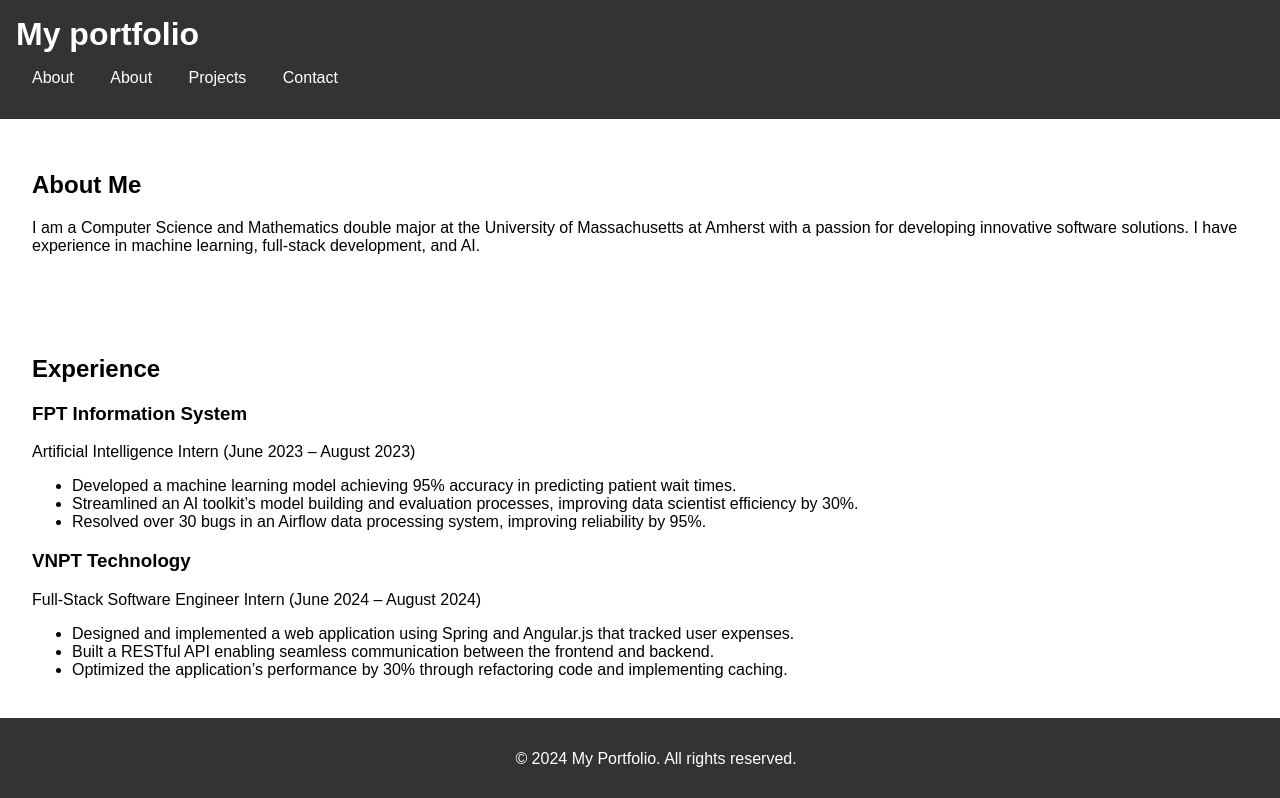
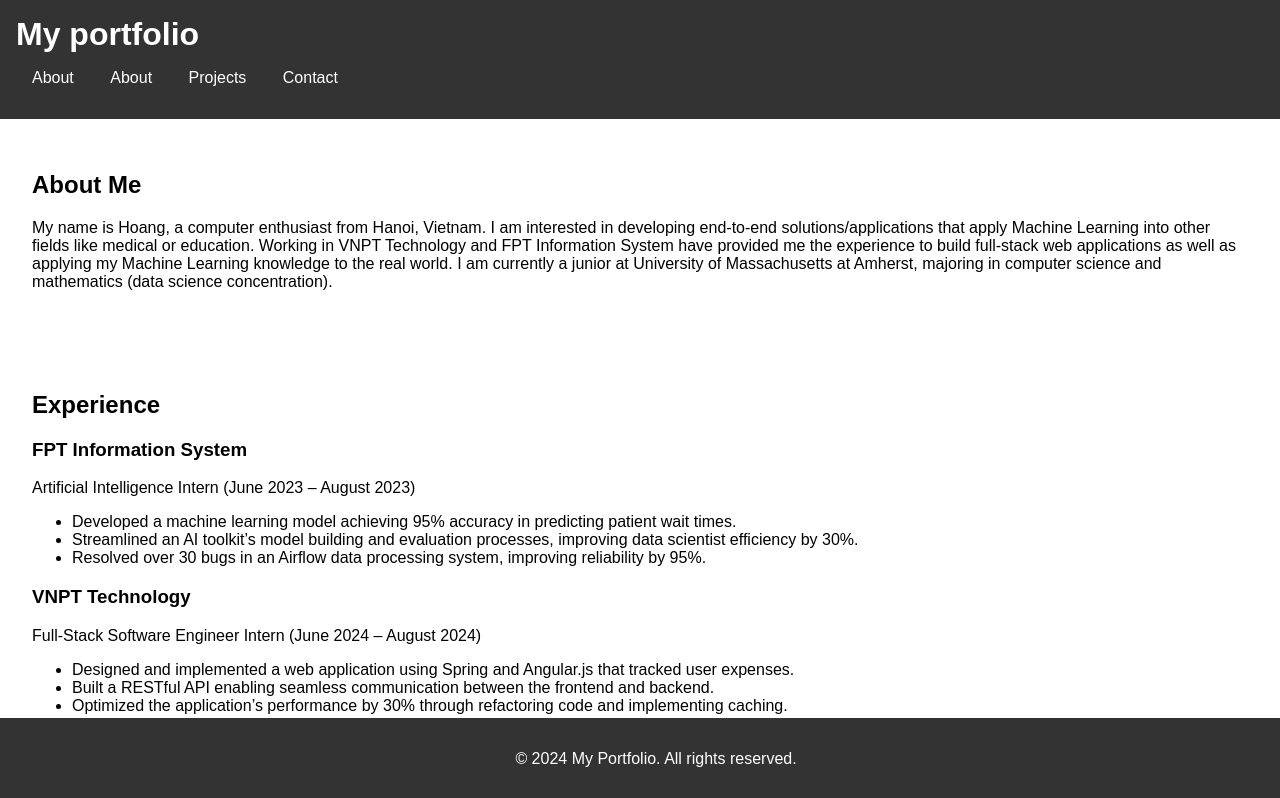
Before and after one commit to Unravel2802/portfolio_website, a React (Create React App) app: page / in a window 1280 px wide. Shown: the top 798 px of the page. Built offline with nearby package versions, Linux system fonts and the light colour scheme.

Commit message:
update about me introduction

```diff
--- a/src/components/About.js
+++ b/src/components/About.js
@@ -5,7 +5,12 @@ const About = () => {
         <section id="about">
             <h2>About Me</h2>
             <p>
-                I am a Computer Science and Mathematics double major at the University of Massachusetts at Amherst with a passion for developing innovative software solutions. I have experience in machine learning, full-stack development, and AI.
+                My name is Hoang, a computer enthusiast from Hanoi, Vietnam. I am interested in developing end-to-end solutions/applications
+                that apply Machine Learning into other fields like medical or education. Working in
+                VNPT Technology and FPT Information System have provided me the experience to build
+                full-stack web applications as well as applying my Machine Learning knowledge to the
+                real world. I am currently a junior at University of Massachusetts at Amherst, majoring
+                in computer science and mathematics (data science concentration).
             </p>
         </section>
     );
```
